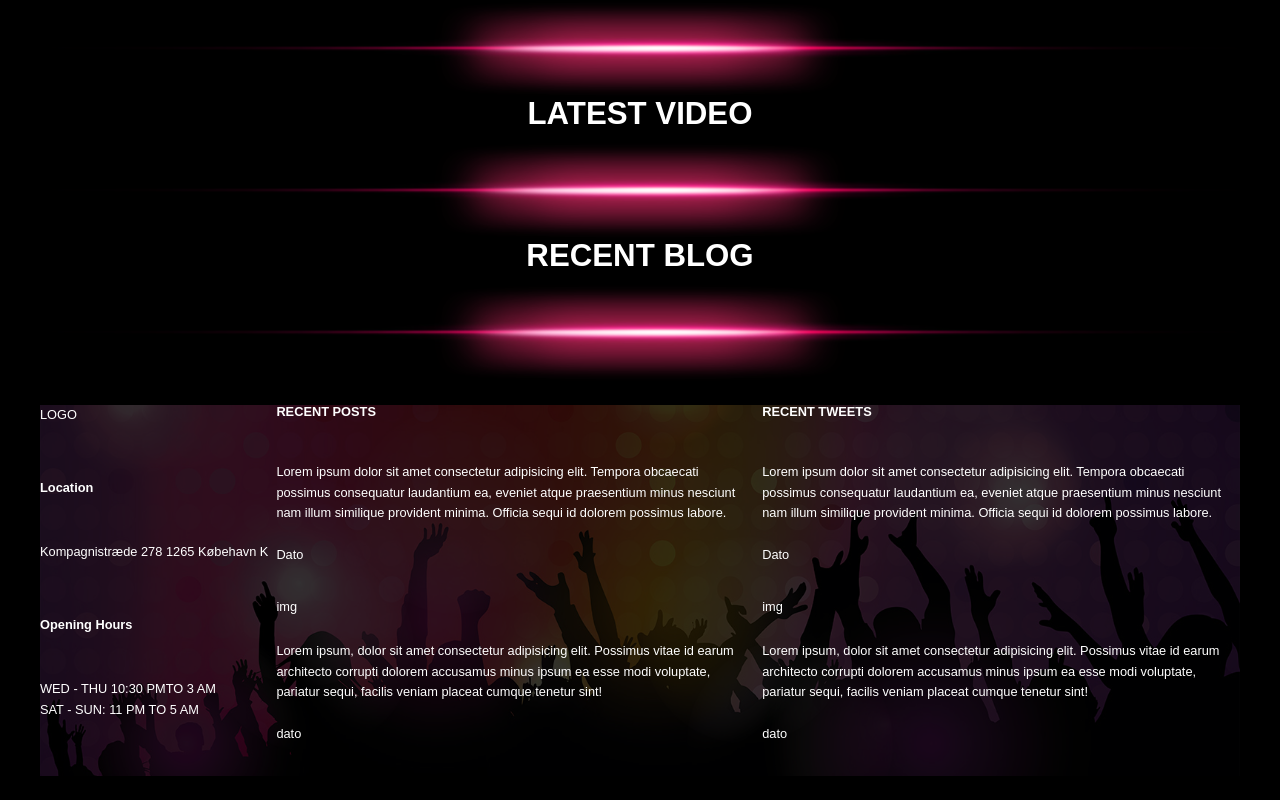
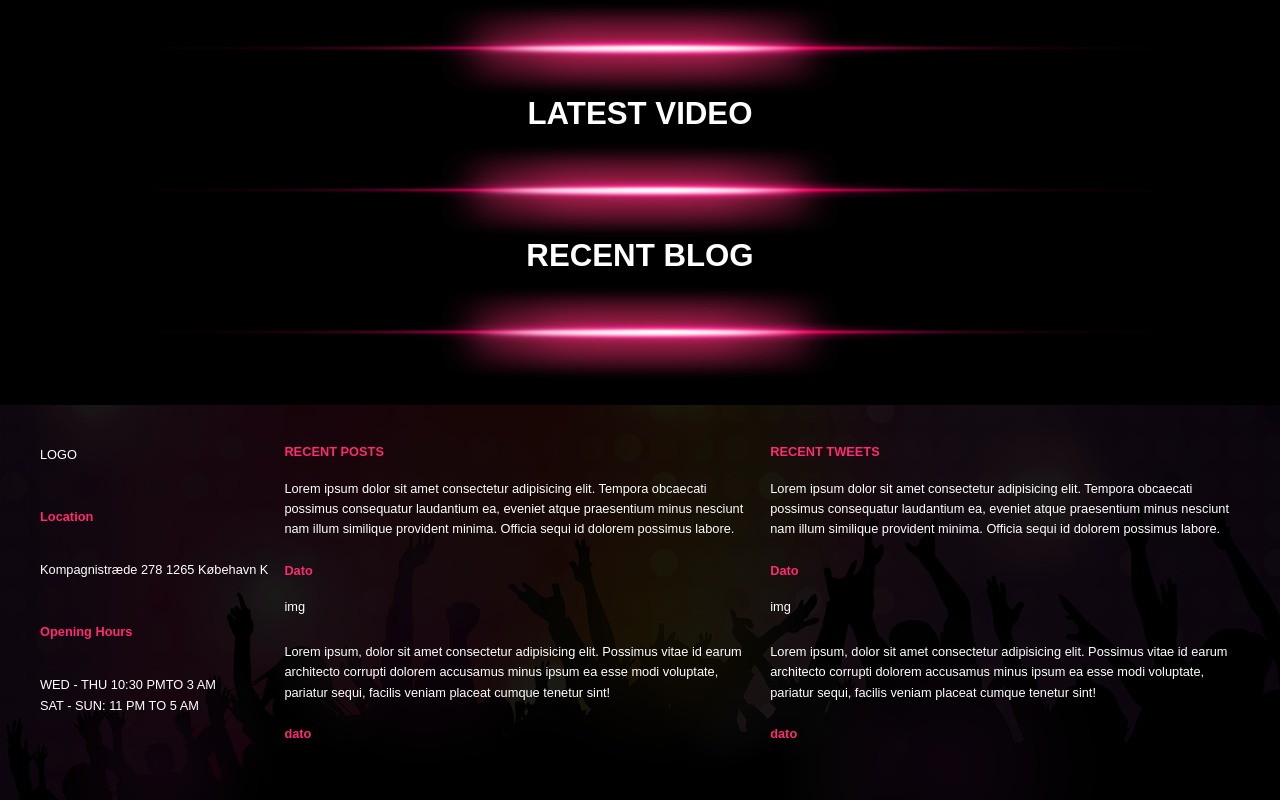
Before and after one commit to Frontend-eksamen-3-sem/eksamen-night-club, a Next.js app: page / in a window 1280 px wide. Shown: the part 561-1361 px from the top of the page. Before the commit the page ends 1337 px from the top, so only its background shows below. Built offline with nearby package versions, Linux system fonts and the light colour scheme.

Commit message:
footer styling semi done

```diff
--- a/src/app/components/Footer.jsx
+++ b/src/app/components/Footer.jsx
@@ -1,12 +1,10 @@
 import Image from "next/image";
-import Footerbg from "@/assets/bg/footerbg.jpg"
+import Footerbg from "@/assets/bg/footerbg.jpg";
 
 const Footer = () => {
   return (
-    <section className="grid ">
-      <div className="grid grid-cols-subgrid grid-rows-subgrid col-[content] bg-black ">
-        <Image src={Footerbg} alt="Footerbg" className="col-span-full row-span-full w-full h-full object-cover z-0 opacity-20 " />
-        <div className="grid z-10  gap-2">
+    <section className="grid grid-cols-subgrid grid-rows-subgrid col-[content] bg-black my-10">
+      <div className="grid z-10  gap-4 col-[content]">
         <div className="grid col-1 row-start-1 row-end-5 ">
           <p>LOGO</p>
           <h3>Location</h3>
@@ -18,7 +16,7 @@ const Footer = () => {
         </div>
 
         <div className="grid col-2 row-start-1 row-end-5">
-            <h3>RECENT POSTS</h3>
+          <h3 className="text-accent">RECENT POSTS</h3>
           <div>
             <p>Lorem ipsum dolor sit amet consectetur adipisicing elit. Tempora obcaecati possimus consequatur laudantium ea, eveniet atque praesentium minus nesciunt nam illum similique provident minima. Officia sequi id dolorem possimus labore.</p>
             <h4>Dato</h4>
@@ -43,7 +41,6 @@ const Footer = () => {
           </div>
         </div>
       </div>
-      </div>
     </section>
   );
 };
--- a/src/app/globals.css
+++ b/src/app/globals.css
@@ -14,6 +14,7 @@
   --background: #000000;
   --pink: #ff2a70;
   --white: #ffffff;
+  /* --bg-footer: url("/assets/bg/footerbg.jpg"); */
 
   --step--2: clamp(0.7813rem, 0.7736rem + 0.0341vw, 0.8rem);
   --step--1: clamp(0.9375rem, 0.9119rem + 0.1136vw, 1rem);
@@ -24,6 +25,13 @@
   --step-4: clamp(2.3328rem, 2.0387rem + 1.3072vw, 3.0518rem);
   --step-5: clamp(2.7994rem, 2.384rem + 1.8461vw, 3.8147rem);
 }
+
+/* [data-surface="footer"] {
+  background-image: var(--bg-footer);
+  background-size: cover;
+  background-position: center;
+  position: relative;
+} */
 
 body {
   background-color: var(--background);
@@ -63,10 +71,19 @@ h3 {
   margin-bottom: 1rem;
   color: rgb(0, 0, 0);
   font-weight: bold;
-  color: var(--white);
+  color: var(--pink);
 }
 
 h4 {
+font-size: var(--step--2);
+  line-height: 1.1;
+  margin-bottom: 1rem;
+  color: rgb(0, 0, 0);
+  font-weight: bold;
+  color: var(--pink);
+}
+
+h5 {
   font-size: var(--step--2);
   line-height: 1.1;
   margin-bottom: 0.5rem;
--- a/src/app/page.js
+++ b/src/app/page.js
@@ -10,6 +10,9 @@ import RecentBlog from "./components/index/RecentBlog";
 // import EmailForm from "./components/index/EmailForm";
 import Button from "./components/Button";
 import Footer from "./components/Footer";
+
+import Image from "next/image";
+import Footerbg from "@/assets/bg/footerbg.jpg";
 
 export default function Home() {
   return (
@@ -28,14 +31,15 @@ export default function Home() {
         <RecentBlog />
         {/* <EmailForm /> */}
         <Button>READ MORE</Button>
-        <Footer />
       </main>
 
-      <footer className="grid "></footer>
+      <footer className="grid col-[full] grid-cols-subgrid" >
+        <Image src={Footerbg} alt="Footerbg" className="col-span-full row-span-full w-full h-full object-cover z-0 opacity-10 " />
+        <div className="grid col-[content] row-start-1">
+          <Footer />
+        </div>
+      </footer>
 
-      {/* <foote className="col-[full] grid">
-
-      </footer> */}
     </>
   );
 }
```
Lines whose indentation alone changed are shown as unchanged.
